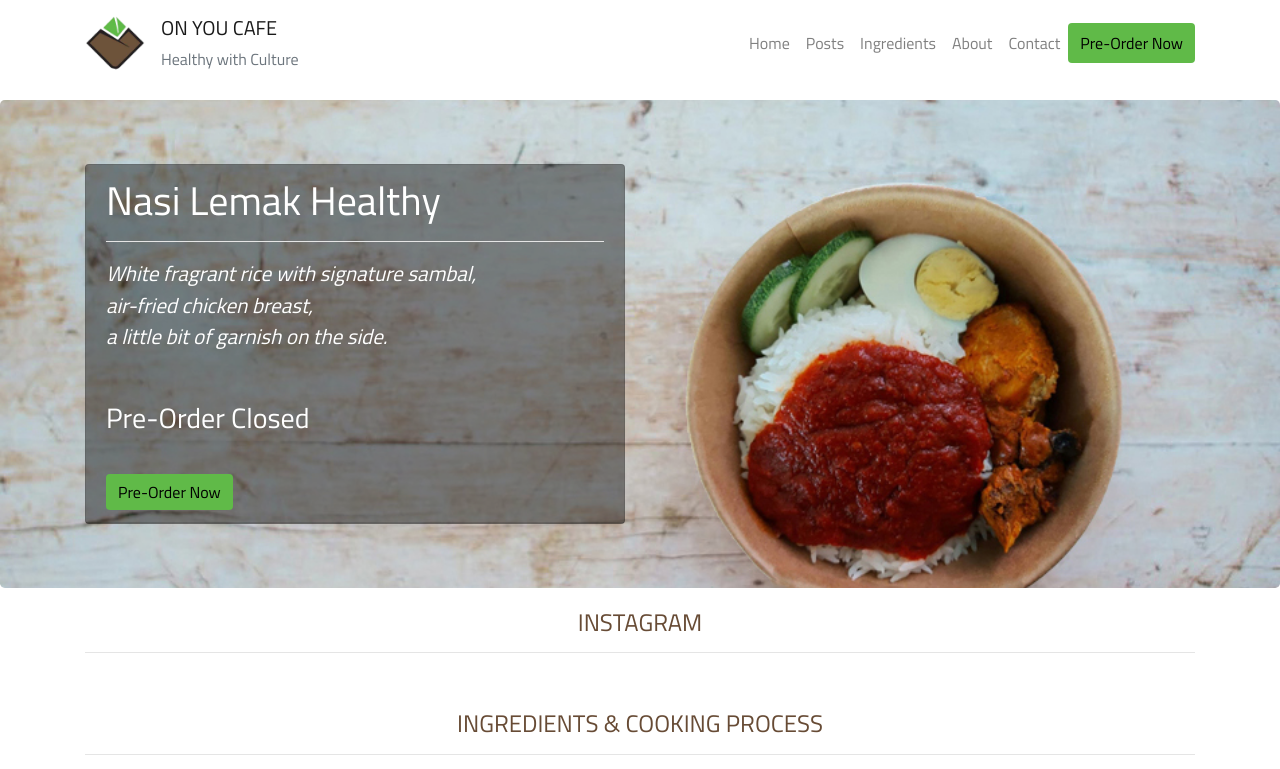
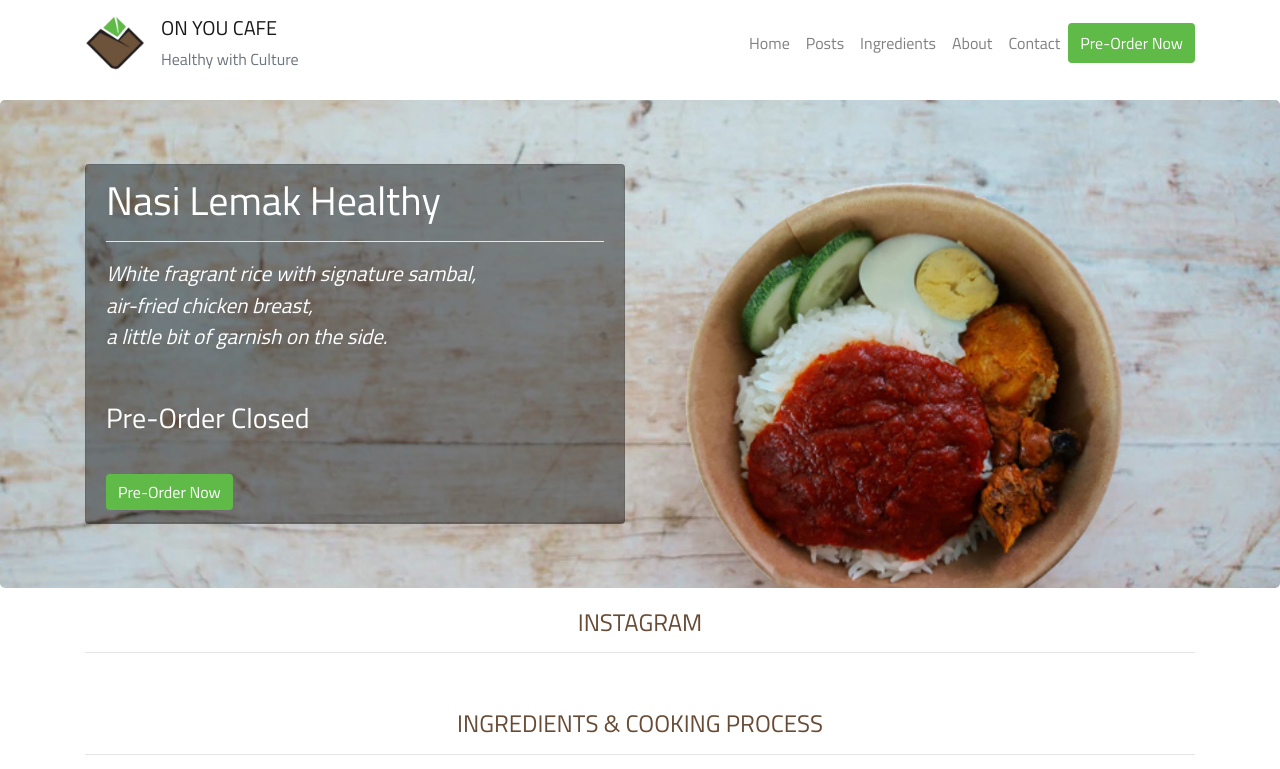
Before and after one commit to khalisfidaiy/onyoucafe, a plain HTML site: page index.html in a window 1280 px wide. Shown: the top 769 px of the page. Drawn offline with nearby package versions, Linux system fonts and the light colour scheme.

Commit message:
Update index.html

```diff
--- a/index.html
+++ b/index.html
@@ -48,7 +48,7 @@
                 <li class="nav-item my-auto"><a class="nav-link  js-scroll-trigger" href="#process">Ingredients</a></li>
                 <li class="nav-item my-auto"><a class="nav-link  js-scroll-trigger" href="#about">About</a></li>
                 <li class="nav-item my-auto"><a class="nav-link  js-scroll-trigger" href="#contact">Contact</a></li>
-                <button type="button" class="btn button" data-toggle="modal" data-target="#order">Pre-Order
+                <button type="button" class="btn button text-white" data-toggle="modal" data-target="#order">Pre-Order
                     Now
                 </button>
             </ul>
@@ -75,7 +75,7 @@
                             <!--business status-->
                             <br>
                             <!--Order form starts here-->
-<button type="button" class="btn display-4 button" data-toggle="modal" data-target="#order">Pre-Order Now</button>
+<button type="button" class="btn display-4 button text-white" data-toggle="modal" data-target="#order">Pre-Order Now</button>
 </div>
 
   <!-- Modal -->
@@ -163,7 +163,7 @@
               <!--close and submit order-->
               <div class="modal-footer">
                 <button type="button" class="btn btn-secondary" data-dismiss="modal">Close</button>
-                <button type="submit" class="btn btn-primary button">Submit Order</button>
+                <button type="submit" class="btn button text-white">Submit Order</button>
               </div>
           </form>
         </div>
```
